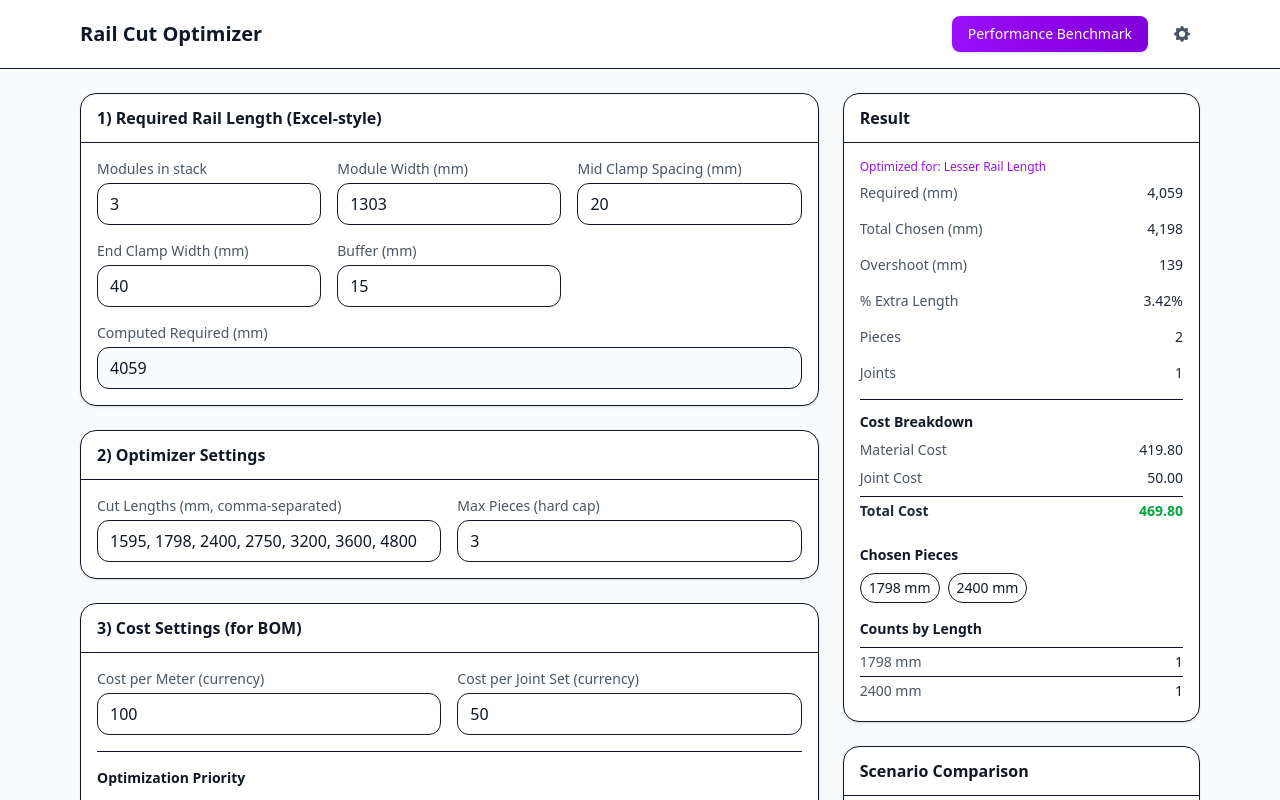
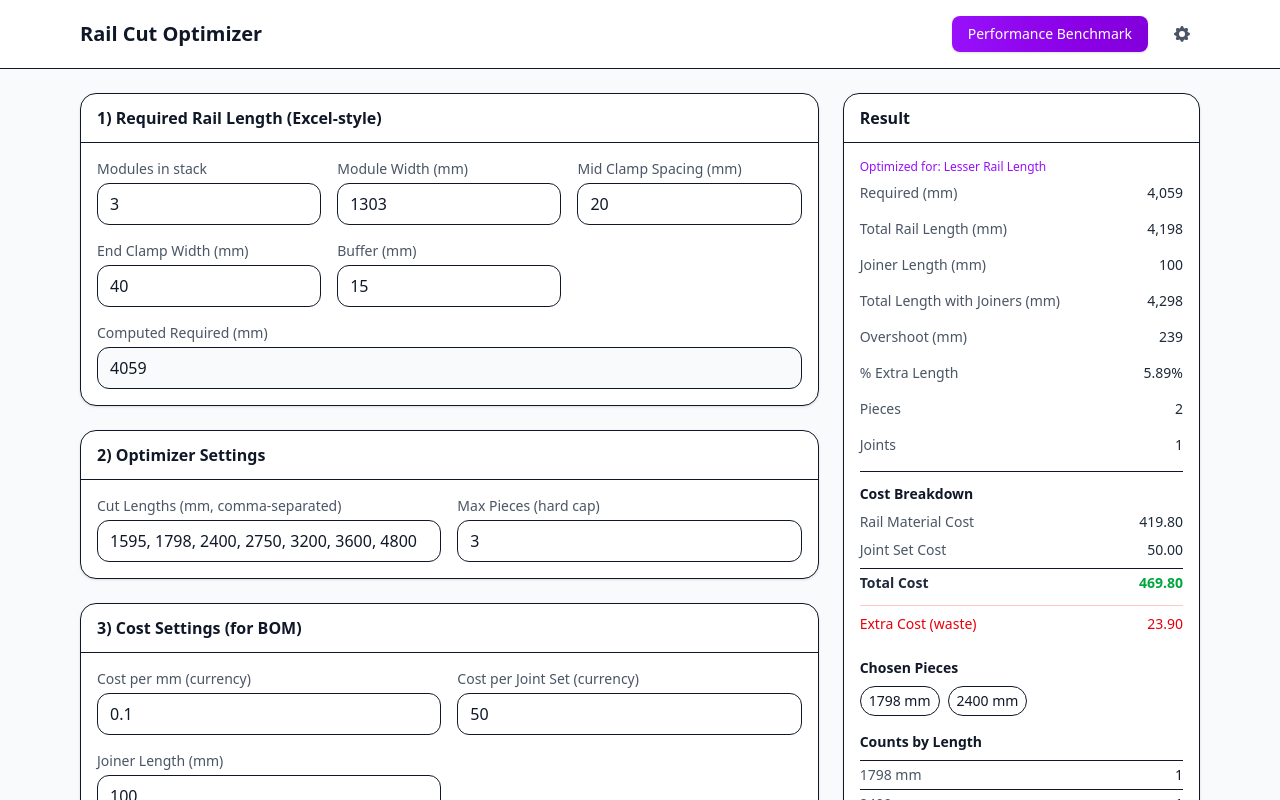
Before and after one commit to abujawed11/knapsack-tool, a React (Vite) app in the folder knapsack-front/: page / in a window 1280 px wide. Shown: the top 800 px of the page. Built offline with nearby package versions, Linux system fonts and the light colour scheme.

Commit message:
extra cost added

```diff
--- a/knapsack-front/src/App.jsx
+++ b/knapsack-front/src/App.jsx
@@ -39,8 +39,9 @@ export default function App() {
   const [gammaShort, setGammaShort] = useState(5);
 
   // Cost parameters for BOM
-  const [costPerMeter, setCostPerMeter] = useState(100);     // Cost per meter of rail
-  const [costPerJointSet, setCostPerJointSet] = useState(50); // Cost per joint connector set
+  const [costPerMm, setCostPerMm] = useState("0.1");     // Cost per mm of rail
+  const [costPerJointSet, setCostPerJointSet] = useState("50"); // Cost per joint connector set
+  const [joinerLength, setJoinerLength] = useState("100"); // Length of each joiner in mm
 
   // Priority selection for optimization
   const [priority, setPriority] = useState('length'); // 'length', 'joints'
@@ -66,10 +67,11 @@ export default function App() {
       alphaJoint: Number(alphaJoint) || 0,
       betaSmall: Number(betaSmall) || 0,
       gammaShort: Number(gammaShort) || 0,
-      costPerMeter: Number(costPerMeter) || 0,
-      costPerJointSet: Number(costPerJointSet) || 0
+      costPerMm: Number(costPerMm) || 0,
+      costPerJointSet: Number(costPerJointSet) || 0,
+      joinerLength: Number(joinerLength) || 0
     });
-  }, [required, parsedLengths, parsedSmall, maxPieces, maxWastePct, allowUndershootPct, alphaJoint, betaSmall, gammaShort, costPerMeter, costPerJointSet]);
+  }, [required, parsedLengths, parsedSmall, maxPieces, maxWastePct, allowUndershootPct, alphaJoint, betaSmall, gammaShort, costPerMm, costPerJointSet, joinerLength]);
 
   // Generate scenarios for comparison
   const scenarios = useMemo(() => {
@@ -83,8 +85,9 @@ export default function App() {
       alphaJoint: Number(alphaJoint) || 0,
       betaSmall: Number(betaSmall) || 0,
       gammaShort: Number(gammaShort) || 0,
-      costPerMeter: Number(costPerMeter) || 0,
-      costPerJointSet: Number(costPerJointSet) || 0
+      costPerMm: Number(costPerMm) || 0,
+      costPerJointSet: Number(costPerJointSet) || 0,
+      joinerLength: Number(joinerLength) || 0
     });
 
     // Sort and mark best based on priority
@@ -104,7 +107,7 @@ export default function App() {
     }
 
     return sorted;
-  }, [required, parsedLengths, parsedSmall, allowUndershootPct, maxWastePct, alphaJoint, betaSmall, gammaShort, costPerMeter, costPerJointSet, priority]);
+  }, [required, parsedLengths, parsedSmall, allowUndershootPct, maxWastePct, alphaJoint, betaSmall, gammaShort, costPerMm, costPerJointSet, joinerLength, priority]);
 
   // Get the best result based on priority (from scenarios)
   const bestResult = useMemo(() => {
@@ -117,7 +120,7 @@ export default function App() {
   const extraPct = useMemo(() => {
     if (!bestResult || !bestResult.ok) return 0;
     if (required <= 0) return 0;
-    return (bestResult.extra / required) * 100;
+    return (bestResult.actualOvershoot / required) * 100;
   }, [bestResult, required]);
 
   return (
@@ -130,7 +133,7 @@ export default function App() {
               href="/benchmark-test.html"
               target="_blank"
               rel="noopener noreferrer"
-              className="px-4 py-2 text-sm font-medium text-white bg-gradient-to-r from-purple-600 to-purple-700 rounded-lg hover:from-purple-700 hover:to-purple-800 transition-all shadow-sm hover:shadow-md"
+              className="px-4 py-2 text-sm font-medium text-white bg-linear-to-r from-purple-600 to-purple-700 rounded-lg hover:from-purple-700 hover:to-purple-800 transition-all shadow-sm hover:shadow-md"
             >
               Performance Benchmark
             </a>
@@ -226,8 +229,9 @@ export default function App() {
 
           <Card title="3) Cost Settings (for BOM)">
             <div className="grid grid-cols-1 md:grid-cols-2 gap-4">
-              <NumberField label="Cost per Meter (currency)" value={costPerMeter} setValue={setCostPerMeter} />
-              <NumberField label="Cost per Joint Set (currency)" value={costPerJointSet} setValue={setCostPerJointSet} />
+              <TextField label="Cost per mm (currency)" value={costPerMm} setValue={setCostPerMm} />
+              <TextField label="Cost per Joint Set (currency)" value={costPerJointSet} setValue={setCostPerJointSet} />
+              <TextField label="Joiner Length (mm)" value={joinerLength} setValue={setJoinerLength} />
             </div>
 
             <div className="mt-4 pt-4 border-t">
@@ -269,8 +273,14 @@ export default function App() {
                   Optimized for: {priority === 'length' ? 'Lesser Rail Length' : 'Lesser Joints'}
                 </div>
                 <KV label="Required (mm)" value={fmt(required)} />
-                <KV label="Total Chosen (mm)" value={fmt(bestResult.total)} />
-                <KV label="Overshoot (mm)" value={fmt(bestResult.extra)} />
+                <KV label="Total Rail Length (mm)" value={fmt(bestResult.total)} />
+                {bestResult.joints > 0 && (
+                  <>
+                    <KV label="Joiner Length (mm)" value={fmt(bestResult.joinerTotalLength)} />
+                    <KV label="Total Length with Joiners (mm)" value={fmt(bestResult.totalLengthWithJoiners)} />
+                  </>
+                )}
+                <KV label="Overshoot (mm)" value={fmt(bestResult.actualOvershoot)} />
                 <KV label="% Extra Length" value={`${extraPct.toFixed(2)}%`} />
                 <KV label="Pieces" value={bestResult.pieces} />
                 <KV label="Joints" value={bestResult.joints} />
@@ -280,13 +290,23 @@ export default function App() {
                 <div className="pt-3 mt-3 border-t">
                   <h4 className="text-sm font-semibold mb-2">Cost Breakdown</h4>
                   <div className="space-y-2">
-                    <KV label="Material Cost" value={`${bestResult.materialCost.toFixed(2)}`} />
-                    <KV label="Joint Cost" value={`${bestResult.jointCost.toFixed(2)}`} />
+                    <KV label="Rail Material Cost" value={`${bestResult.materialCost.toFixed(2)}`} />
+                    {bestResult.joints > 0 && (
+                      <KV label="Joint Set Cost" value={`${bestResult.jointSetCost.toFixed(2)}`} />
+                    )}
                     <div className="flex justify-between text-sm font-semibold pt-1 border-t">
                       <span className="text-gray-800">Total Cost</span>
                       <span className="text-green-600">{bestResult.totalActualCost.toFixed(2)}</span>
                     </div>
                   </div>
+                  {bestResult.extraCost > 0 && (
+                    <div className="mt-3 pt-2 border-t border-red-200">
+                      <div className="flex justify-between text-sm">
+                        <span className="text-red-600">Extra Cost (waste)</span>
+                        <span className="font-medium text-red-600">{bestResult.extraCost.toFixed(2)}</span>
+                      </div>
+                    </div>
+                  )}
                 </div>
                 <div className="pt-2">
                   <h4 className="text-sm font-semibold mb-2">Chosen Pieces</h4>
@@ -357,7 +377,7 @@ export default function App() {
                     <div className="mt-2 pt-2 border-t border-gray-200">
                       <div className="flex justify-between text-xs">
                         <span className="text-gray-500">Material: {scenario.materialCost.toFixed(2)}</span>
-                        <span className="text-gray-500">Joints: {scenario.jointCost.toFixed(2)}</span>
+                        <span className="text-gray-500">Joints: {scenario.jointSetCost.toFixed(2)}</span>
                       </div>
                       <div className="flex justify-between mt-1">
                         <span className="text-sm font-semibold text-gray-700">Total Cost</span>
```
Also changed, not shown: knapsack-front/src/lib/optimizer.js.
